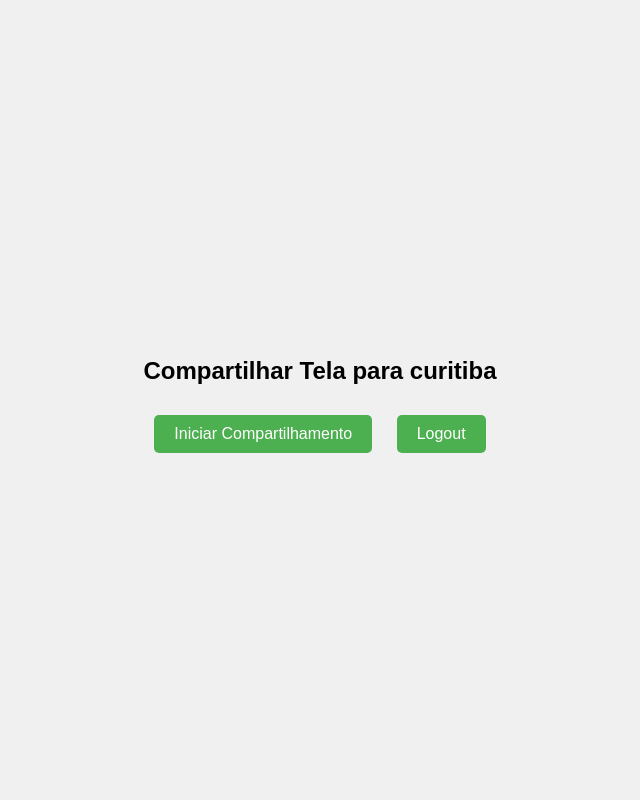
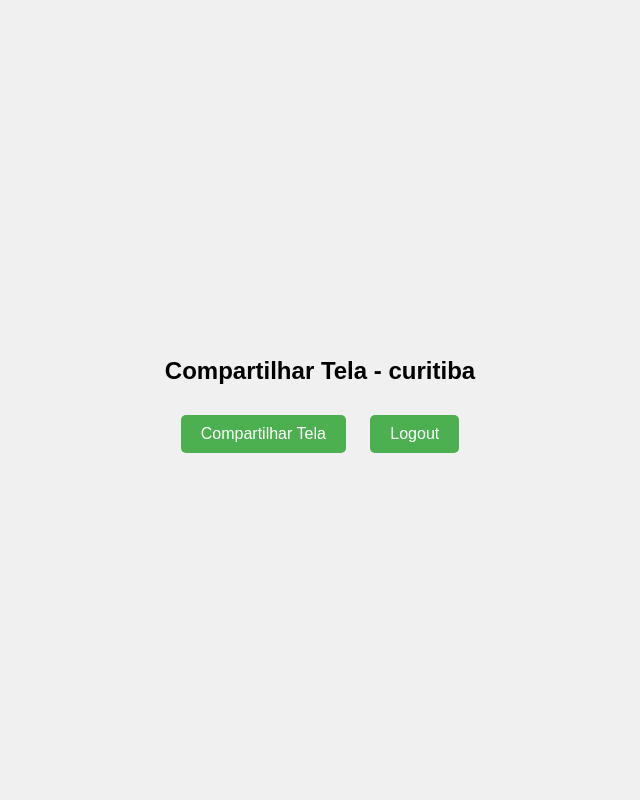
Before and after one commit to raulbalestra/screenshare2, a Flask app: page /curitiba in a window 1280 px wide. Shown: the whole page, without its empty margins (320-960 px from the left). Run offline with Flask 3, Linux system fonts and the light colour scheme; a user stored in the database is signed in; some libraries are stand-ins or nearby versions.

Commit message:
Update share_screen.html

```diff
--- a/templates/share_screen.html
+++ b/templates/share_screen.html
@@ -3,13 +3,14 @@
 <head>
     <meta charset="UTF-8">
     <meta name="viewport" content="width=device-width, initial-scale=1.0">
-    <title>Compartilhar Tela</title>
+    <title>Compartilhar Tela - {{ localidade }}</title>
     <style>
         body {
             font-family: 'Arial', sans-serif;
             margin: 0;
             padding: 0;
             display: flex;
+            flex-direction: column;
             justify-content: center;
             align-items: center;
             height: 100vh;
@@ -32,12 +33,12 @@
             background-color: #45a049;
         }
     </style>
-    <script src="https://cdnjs.cloudflare.com/ajax/libs/socket.io/4.0.0/socket.io.min.js"></script>
+    <script src="https://cdnjs.cloudflare.com/ajax/libs/socket.io/4.0.1/socket.io.js"></script>
 </head>
 <body>
     <div class="container">
-        <h2>Compartilhar Tela para {{ localidade }}</h2>
-        <button id="shareButton" onclick="startScreenShare()">Iniciar Compartilhamento</button>
+        <h2>Compartilhar Tela - {{ localidade }}</h2>
+        <button id="shareButton" onclick="startScreenShare()">Compartilhar Tela</button>
         <button id="logoutButton" onclick="window.location.href='/logout'">Logout</button>
     </div>
 
@@ -48,53 +49,55 @@
 
         async function startScreenShare() {
             try {
-                // Solicitar compartilhamento de tela com opções
                 localStream = await navigator.mediaDevices.getDisplayMedia({
-                    video: {
-                        cursor: "always"  // Opcional: Mostrar cursor durante o compartilhamento
-                    },
-                    audio: false  // Define como true se quiser compartilhar áudio
+                    video: { cursor: "always" },
+                    audio: false
                 });
 
-                // Abre a nova aba com a URL da visualização
-                const viewUrl = `${location.protocol}//${document.domain}:${location.port}/${encodeURIComponent('{{ localidade }}')}/view`;
-                window.open(viewUrl, "_blank");
-
-                // Configuração WebRTC
                 peerConnection = new RTCPeerConnection();
                 localStream.getTracks().forEach(track => peerConnection.addTrack(track, localStream));
 
-                // Eventos de sinalização ICE
                 peerConnection.onicecandidate = event => {
                     if (event.candidate) {
                         socket.emit('ice_candidate', { candidate: event.candidate });
                     }
                 };
 
-                // Cria oferta SDP e inicia a sinalização
-                const offer = await peerConnection.createOffer();
-                await peerConnection.setLocalDescription(offer);
-                socket.emit('webrtc_offer', { sdp: peerConnection.localDescription });
+                peerConnection.onnegotiationneeded = async () => {
+                    try {
+                        const offer = await peerConnection.createOffer();
+                        await peerConnection.setLocalDescription(offer);
+                        socket.emit('webrtc_offer', { sdp: peerConnection.localDescription });
+                    } catch (error) {
+                        console.error("Erro ao criar oferta: ", error);
+                    }
+                };
 
-                // Esconde o botão de compartilhamento após iniciar
+                const videoElement = document.createElement('video');
+                videoElement.srcObject = localStream;
+                videoElement.autoplay = true;
+                document.body.appendChild(videoElement);
+
                 document.getElementById('shareButton').style.display = 'none';
             } catch (err) {
                 console.error("Erro ao compartilhar a tela: ", err);
             }
         }
 
-        // Recebe a resposta SDP (Answer)
         socket.on('webrtc_answer', async (data) => {
-            const remoteDesc = new RTCSessionDescription(data.sdp);
-            await peerConnection.setRemoteDescription(remoteDesc);
+            try {
+                const remoteDesc = new RTCSessionDescription(data.sdp);
+                await peerConnection.setRemoteDescription(remoteDesc);
+            } catch (error) {
+                console.error("Erro ao definir descrição remota: ", error);
+            }
         });
 
-        // Recebe candidatos ICE
         socket.on('ice_candidate', async (data) => {
             try {
                 await peerConnection.addIceCandidate(data.candidate);
             } catch (e) {
-                console.error('Erro ao adicionar candidato ICE: ', e);
+                console.error("Erro ao adicionar candidato ICE: ", e);
             }
         });
     </script>
```
